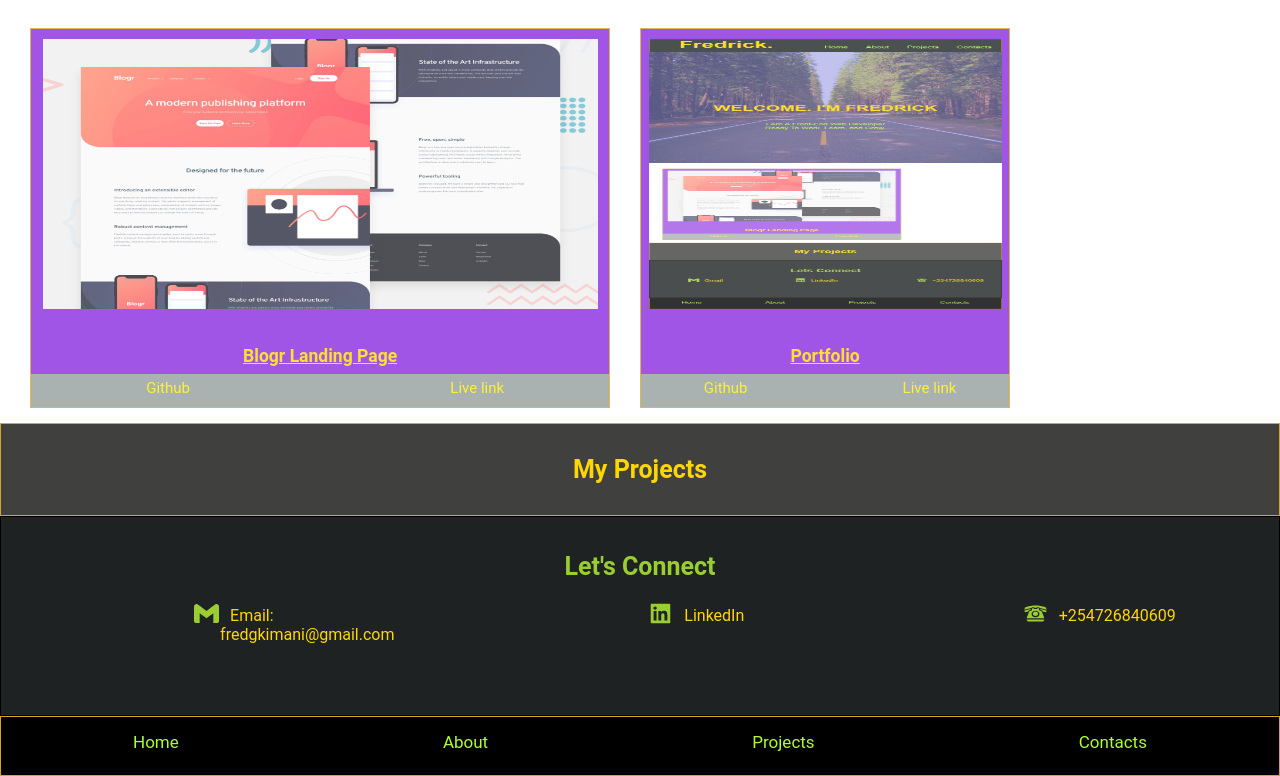
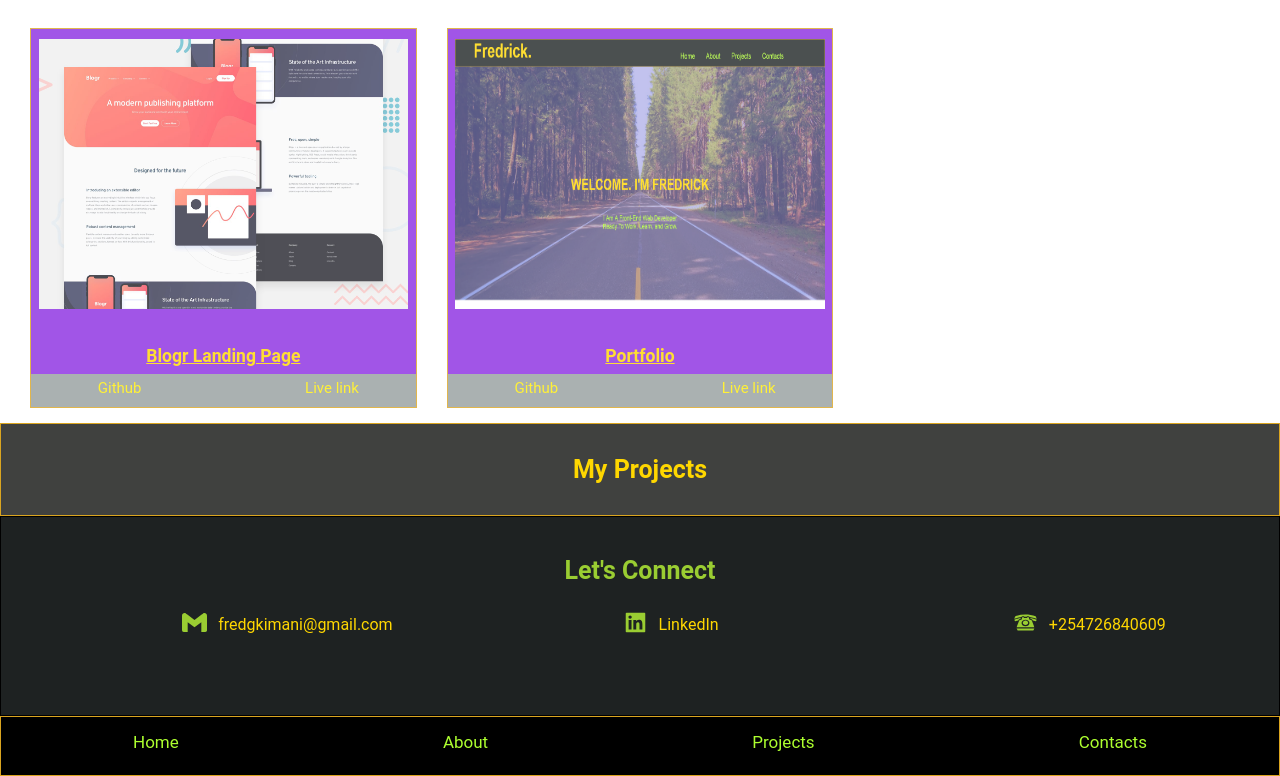
Before and after one commit to stormFred/Portfolio, a React (Create React App) app: page / in a window 1280 px wide. Shown: the part 662-1438 px from the top of the page. Built offline with nearby package versions, Linux system fonts and the light colour scheme.

Commit message:
style.css update

```diff
--- a/src/components/Connect.js
+++ b/src/components/Connect.js
@@ -17,7 +17,7 @@
 						</div>
 						<div className="link-container">
 							<a href="#Gmail" className="connect-link link">
-								Email: fredgkimani@gmail.com
+								fredgkimani@gmail.com
 							</a>
 						</div>
 					</div>
--- a/src/styles.css
+++ b/src/styles.css
@@ -371,7 +371,7 @@
 		margin-left: 67%;
 	}
 	.projects {
-		grid-template-columns: auto auto auto;
+		grid-template-columns: repeat(3, 1fr);
 		row-gap: 3rem;
 	}
 }
```
Also changed, not shown: src/Images/project-screenshot.png, 1 other file (tests, documents, lock files or other folders).
